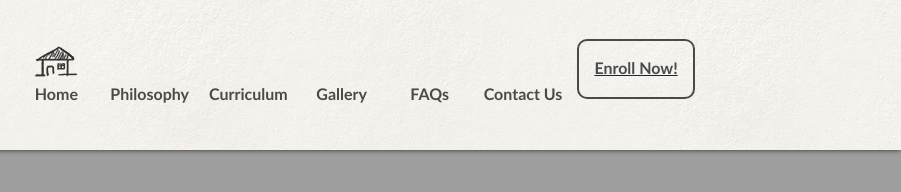
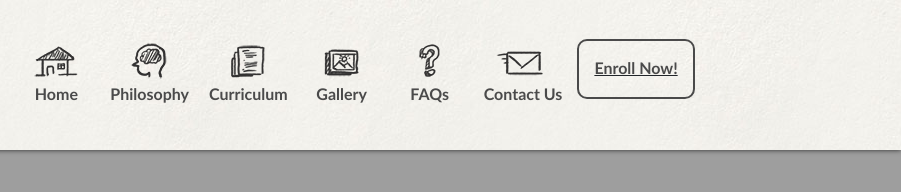
Before and after one commit to Menre/Mini-Project-1, a plain HTML site: page index.html in a window 1280 px wide. Shown: the top 192 px of the page, 379-1280 px from the left. Drawn offline with nearby package versions, Linux system fonts and the light colour scheme; the site is published under a folder, as on GitHub Pages, so addresses that start at the root find nothing; a web font is replaced by a local one.

Commit message:
update index

```diff
--- a/assets/css/styles.css
+++ b/assets/css/styles.css
@@ -44,39 +44,33 @@ header {
 }
 
 .btn-home {
-    background: url(/assets/img/icon_home.png)no-repeat 50% 0;
     min-height: 43px;
     min-width: 68px;
     margin-top: -5px;
 }
 
 .btn-philo {
-    background: url(/assets/img/icon_philo.png)no-repeat 50% 0;
     min-height: 43px;
     min-width: 68px;
     margin-top: -5px;
 }
 
 .btn-curri {
-    background: url(/assets/img/icon_curri.png)no-repeat 60% 0;
     min-height: 43px;
     min-width: 68px;
     margin-top: -5px;
 }
 .btn-gallery {
-    background: url(/assets/img/icon_gallery.png)no-repeat 50% 0;
     min-height: 43px;
     min-width: 68px;
     margin-top: -5px;
 }
 .btn-faqs {
-    background: url(/assets/img/icon_faqs.png)no-repeat 50% 0;
     min-height: 43px;
     min-width: 68px;
     margin-top: -5px;
 }
 .btn-contact {
-    background: url(/assets/img/icon_contact.png)no-repeat 50% 0;
     min-height: 43px;
     min-width: 68px;
     margin-top: -5px;
@@ -87,7 +81,7 @@ header {
 }
 
 .btn-home:hover{
-    background: url(/assets/img/icon_home2.png)no-repeat 50% 0;
+    background: url('./assets/img/icon_home2.png')no-repeat 50% 0;
 }
 
 .btn-philo:hover {
--- a/index.html
+++ b/index.html
@@ -4,11 +4,14 @@
     <meta charset="UTF-8">
     <meta http-equiv="X-UA-Compatible" content="IE=edge">
     <meta name="viewport" content="width=device-width, initial-scale=1.0">
-    <title>Mini Proj 1</title>
+    <title>Haven of Hope Kindergarten</title>
+
     <!-- Font -->
+    <link href="http://fonts.cdnfonts.com/css/anja-eliane" rel="stylesheet">
 
     <!-- CSS only -->
     <link href="https://cdn.jsdelivr.net/npm/bootstrap@5.2.2/dist/css/bootstrap.min.css" rel="stylesheet" integrity="sha384-Zenh87qX5JnK2Jl0vWa8Ck2rdkQ2Bzep5IDxbcnCeuOxjzrPF/et3URy9Bv1WTRi" crossorigin="anonymous">
+
     <!-- favicon -->
     <link rel="apple-touch-icon" sizes="180x180" href="./assets/img/android-chrome-192x192.png">
     <link rel="icon" type="image/png" sizes="32x32" href="./assets/img/favicon-32x32.png">
@@ -38,27 +41,27 @@
                         </li>
                         <li>
                             <a href="./philo.html">
-                                <div class="btn-philo"></div>Philosophy
+                                <div class="btn-philo" style="background: url('./assets/img/icon_philo.png')no-repeat 50% 0;"></div>Philosophy
                             </a>
                         </li>
                         <li>
                             <a href="./curri.html">
-                                <div class="btn-curri"></div>Curriculum
+                                <div class="btn-curri" style="background: url('./assets/img/icon_curri.png')no-repeat 60% 0;"></div>Curriculum
                             </a>
                         </li>
                         <li>
                             <a href="./gallery.html">
-                                <div class="btn-gallery"></div>Gallery
+                                <div class="btn-gallery" style="background: url('./assets/img/icon_gallery.png')no-repeat 50% 0;"></div>Gallery
                             </a>
                         </li>
                         <li>
                             <a href="./faqs.html">
-                                <div class="btn-faqs"></div>FAQs
+                                <div class="btn-faqs" style="background: url('./assets/img/icon_faqs.png')no-repeat 50% 0;"></div>FAQs
                             </a>
                         </li>
                         <li>
                             <a href="./contact.html">
-                                <div class="btn-contact"></div>Contact Us
+                                <div class="btn-contact" style="background: url('./assets/img/icon_contact.png')no-repeat 50% 0;"></div>Contact Us
                             </a>
                         </li>
                     <div>
```
